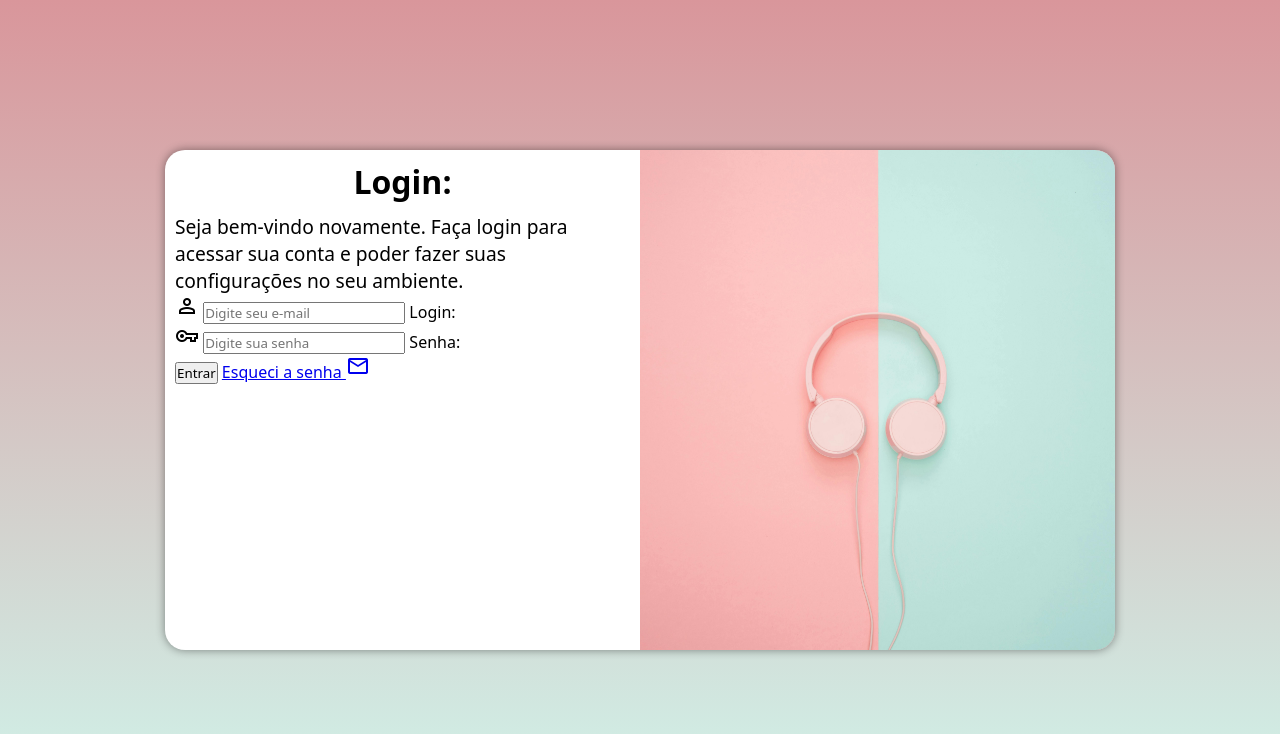
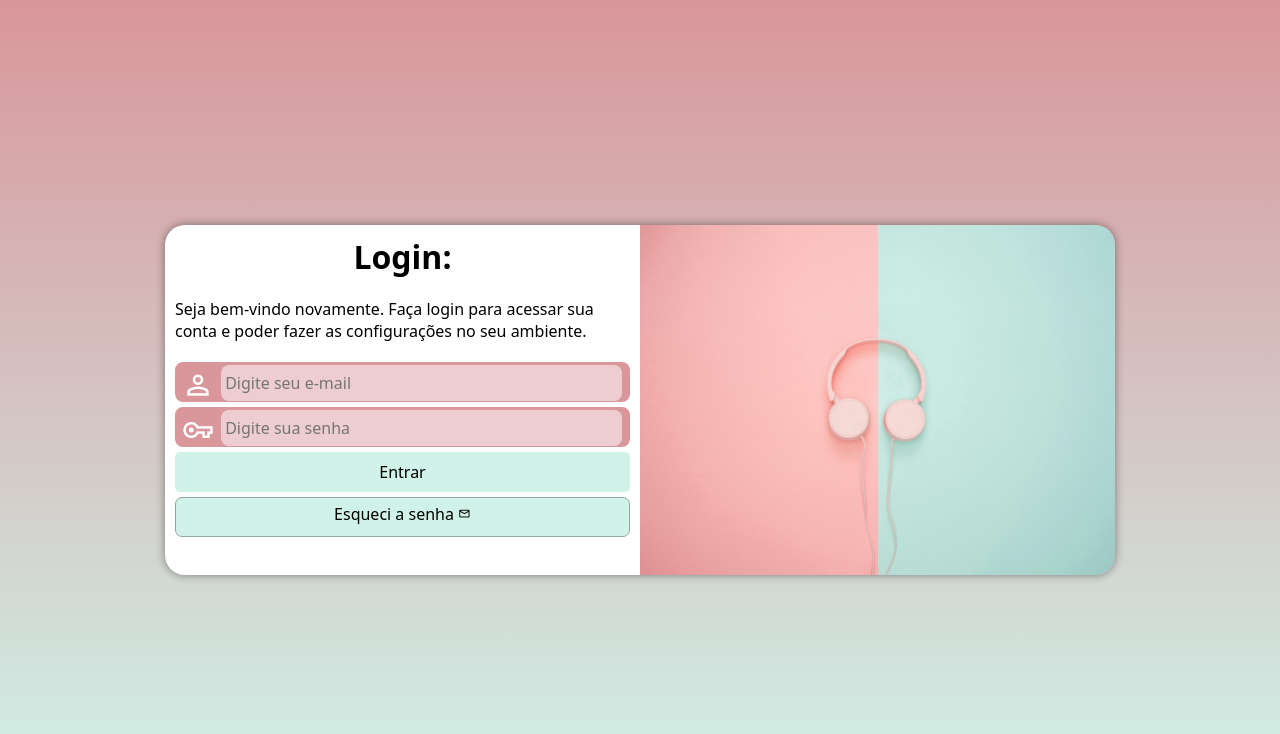
Before and after one commit to kessiafv/projeto-login, a plain HTML site: page index.html in a window 1280 px wide. Drawn offline with nearby package versions, Linux system fonts and the light colour scheme.

Commit message:
atualizações

```diff
--- a/estilos/media-query.css
+++ b/estilos/media-query.css
@@ -16,6 +16,7 @@ Grandes telas: acima de 1200px
 
     section#login {
         width: 80vw;
+        height: 280px;
     }
 
     section#login > div#imagem {
@@ -37,6 +38,7 @@ Grandes telas: acima de 1200px
 
     section#login {
         width: 950px;
+        height: 350px;
     }
 
     section#login > div#imagem {
@@ -55,7 +57,8 @@ Grandes telas: acima de 1200px
     }
 
     div#formulario > p {
-        font-size: 1.2em;
+        font-size: 1em;
+        margin: 20px 0px;
     }
 
 }
--- a/estilos/style.css
+++ b/estilos/style.css
@@ -29,17 +29,17 @@ section#login {
     position: absolute;
     top: 50%;
     left: 50%;
-    transform: translate(-50%, -50%);
     overflow: hidden;
 
     background-color: white;
     width: 250px;
-    height: 500px;
+    height: 515px;
     border-radius: 20px;
     box-shadow: 0px 0px 10px rgba(0, 0, 0, 0.429);
 
     transition: width 0.3s, heigth 0.3s;
     transition-timing-function: ease;
+    transform: translate(-50%, -50%);
 }
 
 section#login > div#imagem {
@@ -64,3 +64,79 @@ div#formulario > h1 {
 div#formulario > p {
     font-size: 0.8em;
 }
+
+form > div.campo {
+    background-color: #D9969B;
+    border: 2px solid #D9969B;
+    display: block;
+    width: 100%;
+    height: 40px;
+    border-radius: 8px;
+    margin: 5px 0px;
+}
+
+div.campo > label {
+    display: none;
+}
+
+div.campo > span {
+    color: white;
+    /* background-color: #d9969ac3; */
+    font-size: 2em;
+    width: 40px;
+    padding: 5px;
+}
+
+div.campo > input {
+    background-color: #ffffff87;
+    font-size: 1em;
+    width: calc(100% - 50px);
+    height: 100%;
+    border: 0px;
+    border-radius: 8px;
+    padding: 4px;
+    transform: translateY(-12px);
+}
+
+div.campo > input:focus-within {
+    background-color: white;
+    border: none;
+}
+
+form > input[type=submit] {
+    display: block;
+    font-size: 1em;
+    width: 100%;
+    height: 40px;
+    background-color: #D0F2E9;
+    color: black;
+    border: none;
+    border-radius: 5px;
+}
+
+form > input[type=submit]:hover {
+    background-color: #d9969a87;
+}
+
+form > a.botao {
+    display: block;
+    text-align: center;
+    font-size: 1em;
+    width: 100%;
+    height: 40px;
+    padding-top: 5px;
+    margin-top: 5px;
+    background-color: #D0F2E9;
+    color: black;
+    border: 1px solid #91a8a2;
+    border-radius: 7px;
+    text-decoration: none;
+}
+
+form > a.botao:hover {
+    background-color: #ffffff87;
+}
+
+form > a.botao > span {
+    font-size: 0.8em;
+}
--- a/index.html
+++ b/index.html
@@ -16,7 +16,7 @@
             </div>
             <div id="formulario">
                 <h1>Login: </h1>
-                <p>Seja bem-vindo novamente. Faça login para acessar sua conta e poder fazer suas configurações no seu ambiente.</p>
+                <p>Seja bem-vindo novamente. Faça login para acessar sua conta e poder fazer as configurações no seu ambiente.</p>
                 <form action="login.php" method="post" autocomplete="on">
                     <div class="campo">
                         <span class="material-symbols-outlined">
@@ -33,7 +33,7 @@
                         <label for="isenha">Senha: </label>
                     </div>
                     <input type="submit" value="Entrar">
-                    <a href="esqueci.html">
+                    <a href="esqueci.html" class="botao">
                         Esqueci a senha
                         <span class="material-symbols-outlined">
                             mail
```
